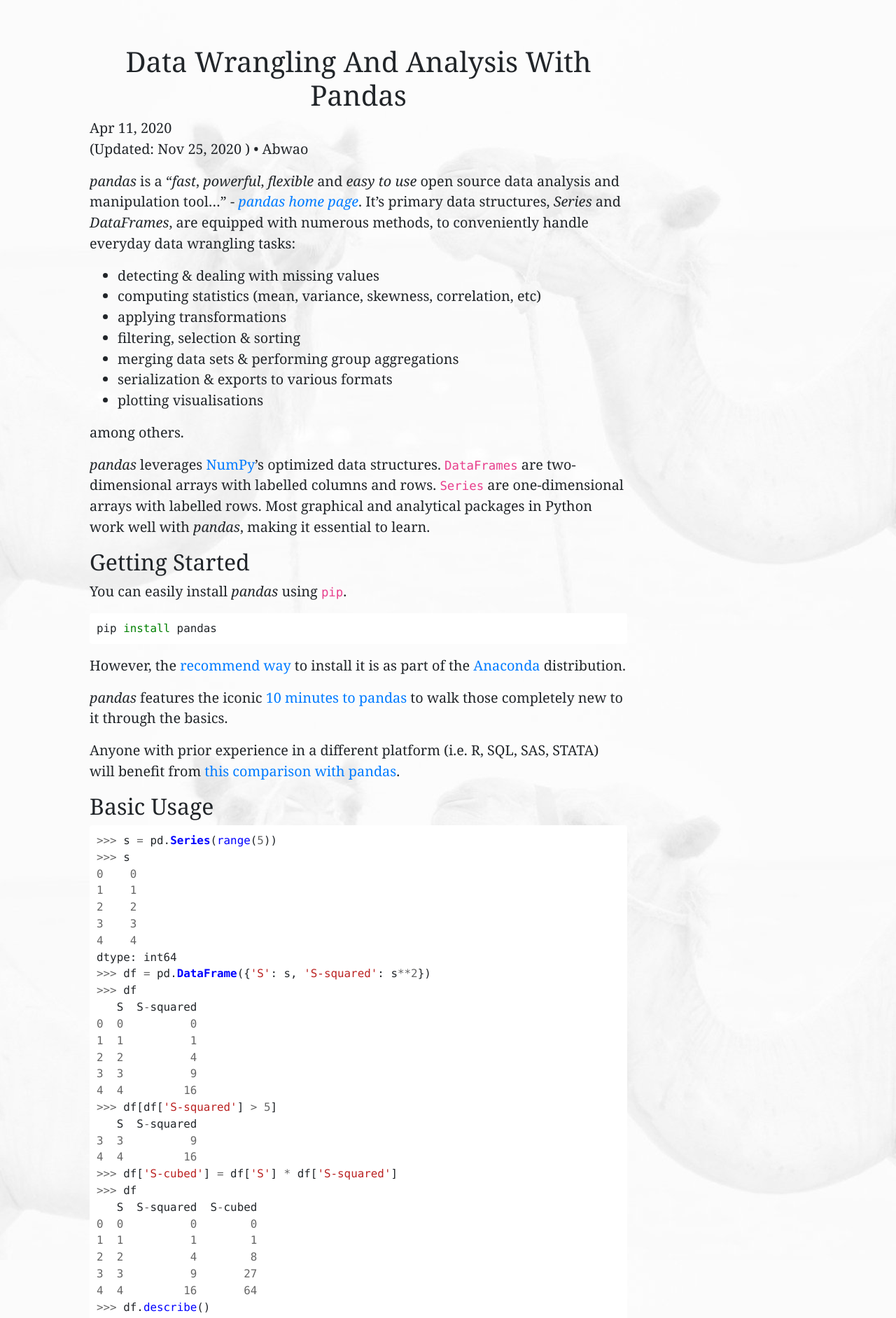
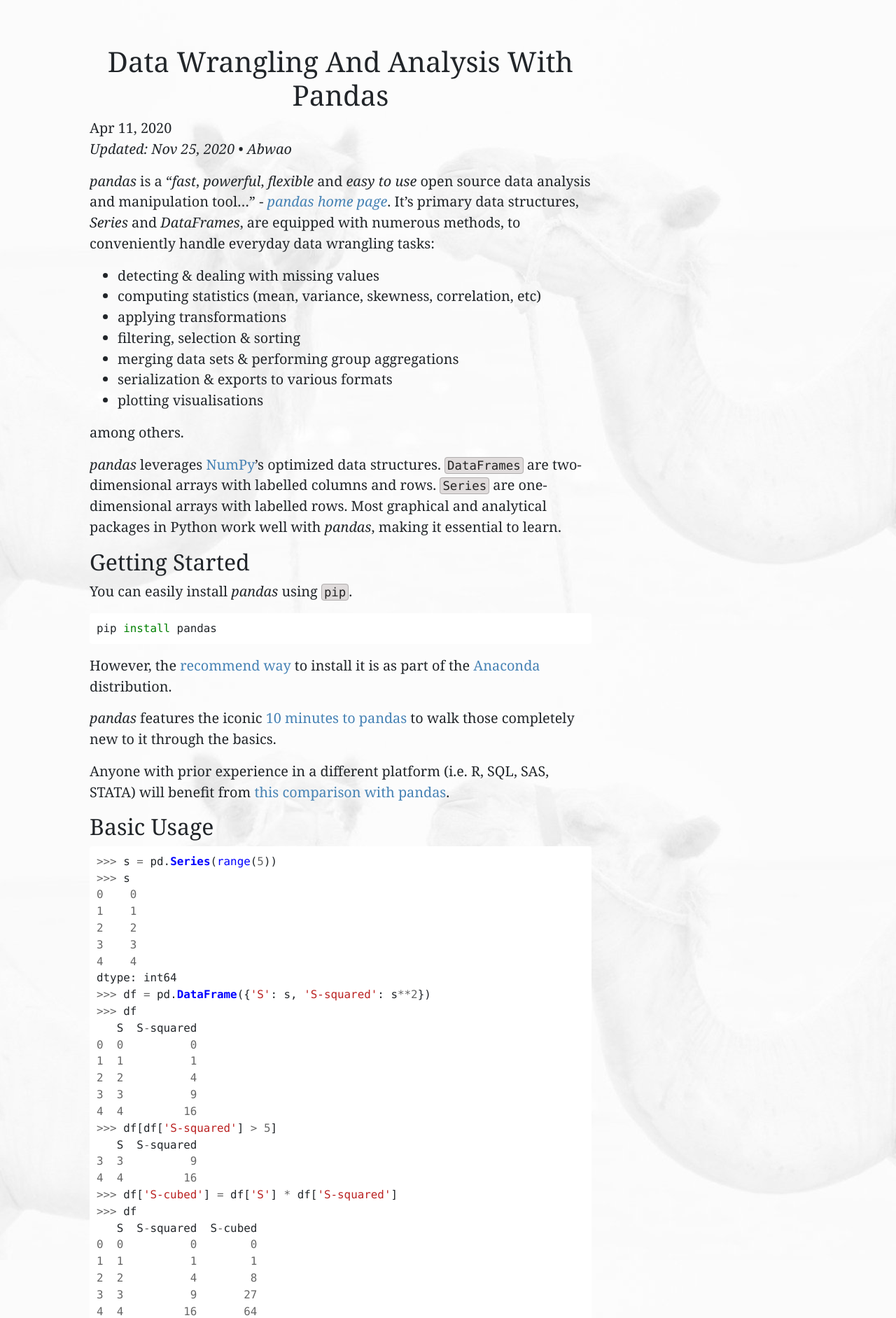
Before and after one commit to Tim-Abwao/tim-abwao.github.io, a Jekyll site: the page built from _posts/2020-04-11-Data-Wrangling-and-Analysis-with-Pandas.md, in a window 1280 px wide. Shown: the top 1883 px of the page at 70% size. Built offline with Jekyll 4.4.1, drawn with Linux system fonts in a browser that asks for light colours.

Commit message:
Update posts layout and style

```diff
--- a/_layouts/post.html
+++ b/_layouts/post.html
@@ -2,17 +2,18 @@
 layout: default
 ---
 
-<div>
 <h1>{{ page.title }}</h1>
+<div class="post-header">
 	<time datetime="{{ page.date | date_to_xmlschema }}" itemprop="datePublished">
 		{{ page.date | date: "%b %-d, %Y" }}
 	</time>
 	<br>
 	{% if page.last_modified_at %}
-	(Updated:
+	<span>Updated:
 	<time datetime="{{ page.last_modified_at | date_to_xmlschema }}" itemprop="dateModified">
 		{{ page.last_modified_at | date: "%b %-d, %Y" }}
-	</time>)
+	</time>
+	</span>
 	{% endif %}
 
 	{% if page.author %}
@@ -20,7 +21,9 @@
 			}}</span></span>
 	{% endif %}
 	</p>
+</div>
 
+<div class="post-body">
 	{{ content }}
 
 	{% if page.tags.size > 0 %}
--- a/assets/css/post.sass
+++ b/assets/css/post.sass
@@ -3,38 +3,60 @@
 @import syntax-highlight-default
 
 body
-  margin: 7%
+  margin: 5% 10%
   font-size: 1.24em
   background: center / cover rgb(228, 226, 226) url(/assets/images/blog_background_camel_lg.jpg) no-repeat fixed
 
 h1
   text-align: center
 
-iframe
-  width: 700px
-  height: 500px
+.post-header
+  span
+    font-style: oblique
+
+.post-body, h1
+  max-width: 70%
+  a
+    color: steelblue
+
+  img
+    max-width: 100%
+
+.post-iframe
   overflow-x: auto
 
-@media only screen and (min-width: 1024px)
-  body
-    max-width: 60%
-    margin: 5% 10%
+  iframe
+    width: 100%
+    height: 500px
+
+.language-plaintext
+  color: #222
+  border: 1px solid #b1aeae
+  border-radius: 4px
+  background-color: #dfdbdb
+  padding: 1px 3px
+
+@media only screen and (max-width: 1024px)
+  .post-body, h1
+    max-width: 80%
 
 @media only screen and (max-width: 768px)
   body
     background: center / cover rgb(228, 226, 226) url(/assets/images/blog_background_camel.jpg) no-repeat fixed
+    font-size: 0.95em
+
+  .post-body, h1
     max-width: 90%
-  img
-    width: 520px
+
+  .post-iframe
+    iframe
+      width: 500px
+      height: 400px
 
 @media only screen and (max-width: 420px)
   body
-    font-size: 1.15em
+    margin: 7%
+    font-size: 1.1em
+
+  .post-body, h1
     max-width: 100%
-
-  img
-    width: 310px
-
-  iframe
-    width: 400px
-    height: 300px
```
Also changed, not shown: _posts/2020-09-18-Make-Informative-Visualisations-With-Python.md (+6 -2 lines). Lines whose indentation alone changed are shown as unchanged.
